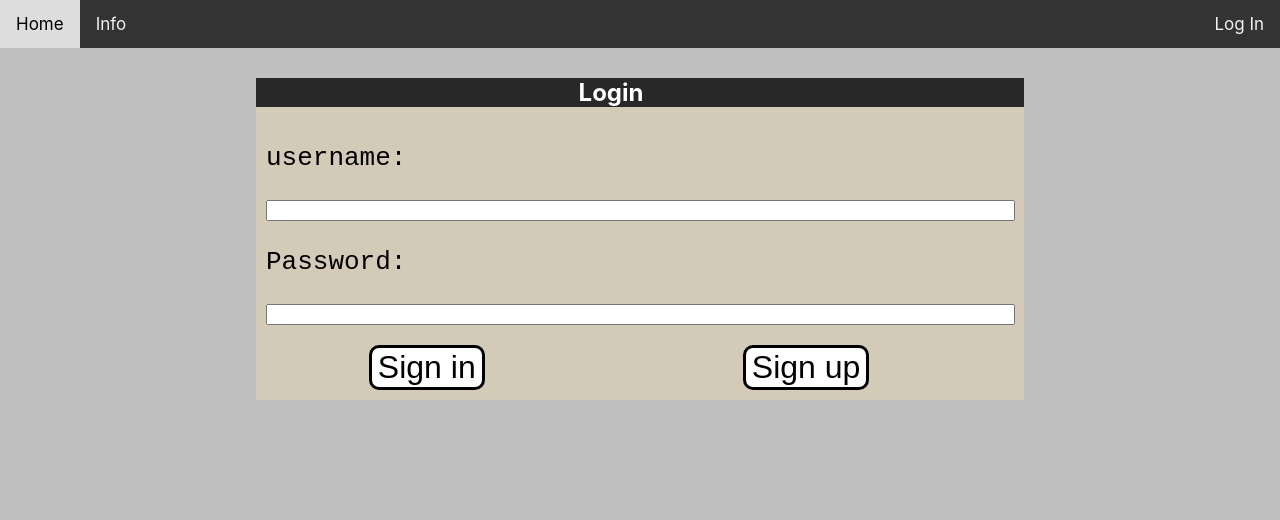
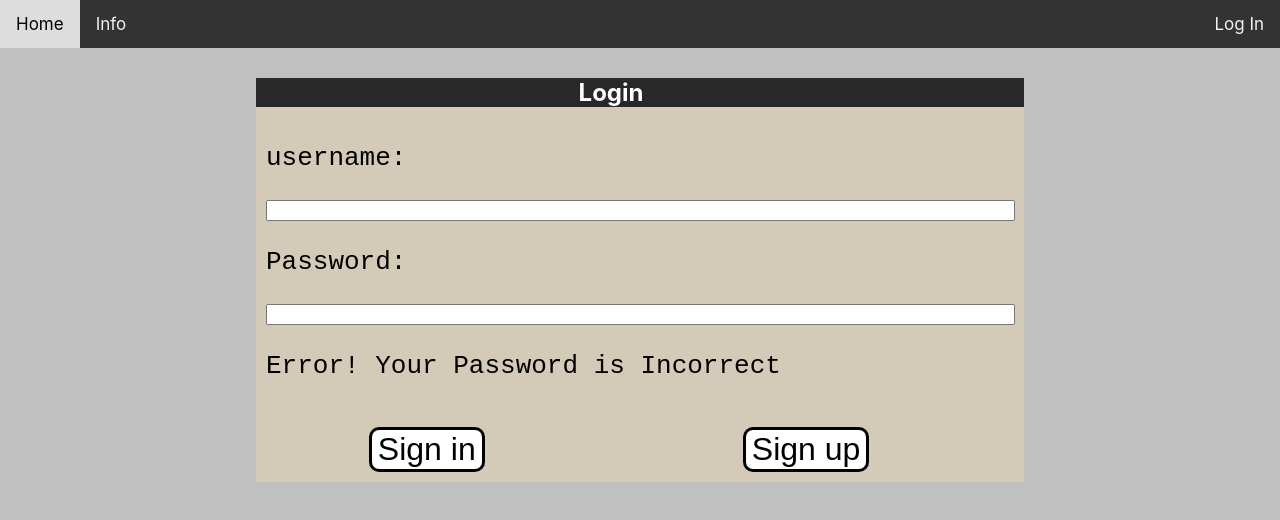
Before and after one commit to luciancahil/ww-Frontend, a React (Create React App) app: page /login in a window 1280 px wide. Shown: the top 520 px of the page. Built offline with nearby package versions, Linux system fonts and the light colour scheme.

Commit message:
Added Login Error Component

```diff
--- a/src/Components/loginbox.component.js
+++ b/src/Components/loginbox.component.js
@@ -1,8 +1,8 @@
 import React from 'react';
-//tortilla
-class Login extends React.Component {
+import LoginError from './loginerror.component'
 
 
+class LoginBox extends React.Component {
     constructor(props){
         super(props);
 
@@ -39,9 +39,9 @@ class Login extends React.Component {
 
         fetch(fetchURL)
         .then((response) => response.text())
-            .then((text) => {
-            console.log(text)
-});
+        .then((text) => {
+        console.log(text)
+        });
     }
 
     render() {
@@ -54,6 +54,7 @@ class Login extends React.Component {
                         <div id = "LoginForms">
                             <plaintext>username:</plaintext><input type = "text" onChange = {this.onChangeUsername}></input><br></br>
                             <plaintext>Password:</plaintext><input type = "text" onChange = {this.onChangePassword}></input><br></br>
+                            <LoginError/>
                         </div>
 
                         <div className = "LoginButtonOuter">
@@ -74,4 +75,4 @@ class Login extends React.Component {
 }
 
 
-export default Login;
+export default LoginBox;
--- /dev/null
+++ b/src/Components/loginerror.component.js
@@ -0,0 +1,10 @@
+import React from 'react';
+
+class LoginError extends React.Component {
+  render() {
+    return <plaintext id = "loginerror">Error! Your Password is Incorrect</plaintext>;
+  }
+}
+
+
+export default LoginError;
```
Also changed, not shown: 1 other file (tests, documents, lock files or other folders).
